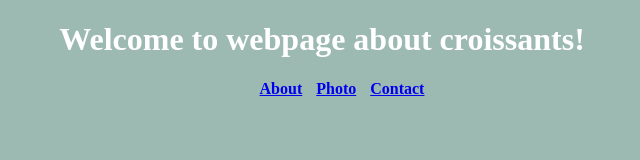
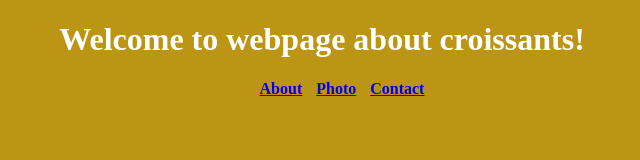
Before and after one commit to Galshka/croissant, a plain HTML site: page index.html in a window 1280 px wide. Shown: the whole page, without its empty margins (318-958 px from the left). Drawn offline with Linux system fonts and the light colour scheme.

Commit message:
changed backgroun color

```diff
--- a/css/styles.css
+++ b/css/styles.css
@@ -1,5 +1,5 @@
 body {
-  background-color: rgb(156, 185, 178);
+  background-color: rgb(188, 149, 20);
   color: white;
   text-align: center;
 }
```
